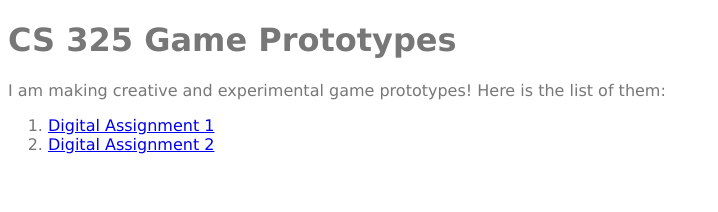
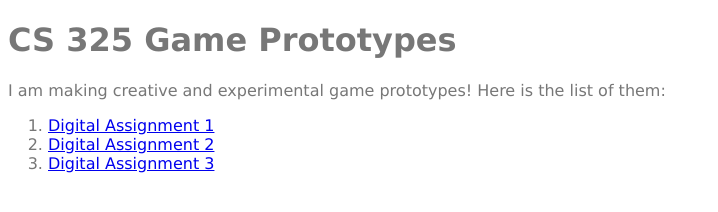
Before and after one commit to adamwrice/cs325-game-prototypes, a plain HTML site: page index.html in a window 1280 px wide. Shown: the whole page, without its empty margins (0-718 px from the left). Drawn offline with Linux system fonts and the light colour scheme.

Commit message:
Update index.html

```diff
--- a/index.html
+++ b/index.html
@@ -26,6 +26,7 @@ body
 <ol>
 <li><a href="HW1">Digital Assignment 1</a></li>
 <li><a href="HW2">Digital Assignment 2</a></li>
+<li><a href="HW3">Digital Assignment 3</a></li>
 </ol>
 
 </body>
```
